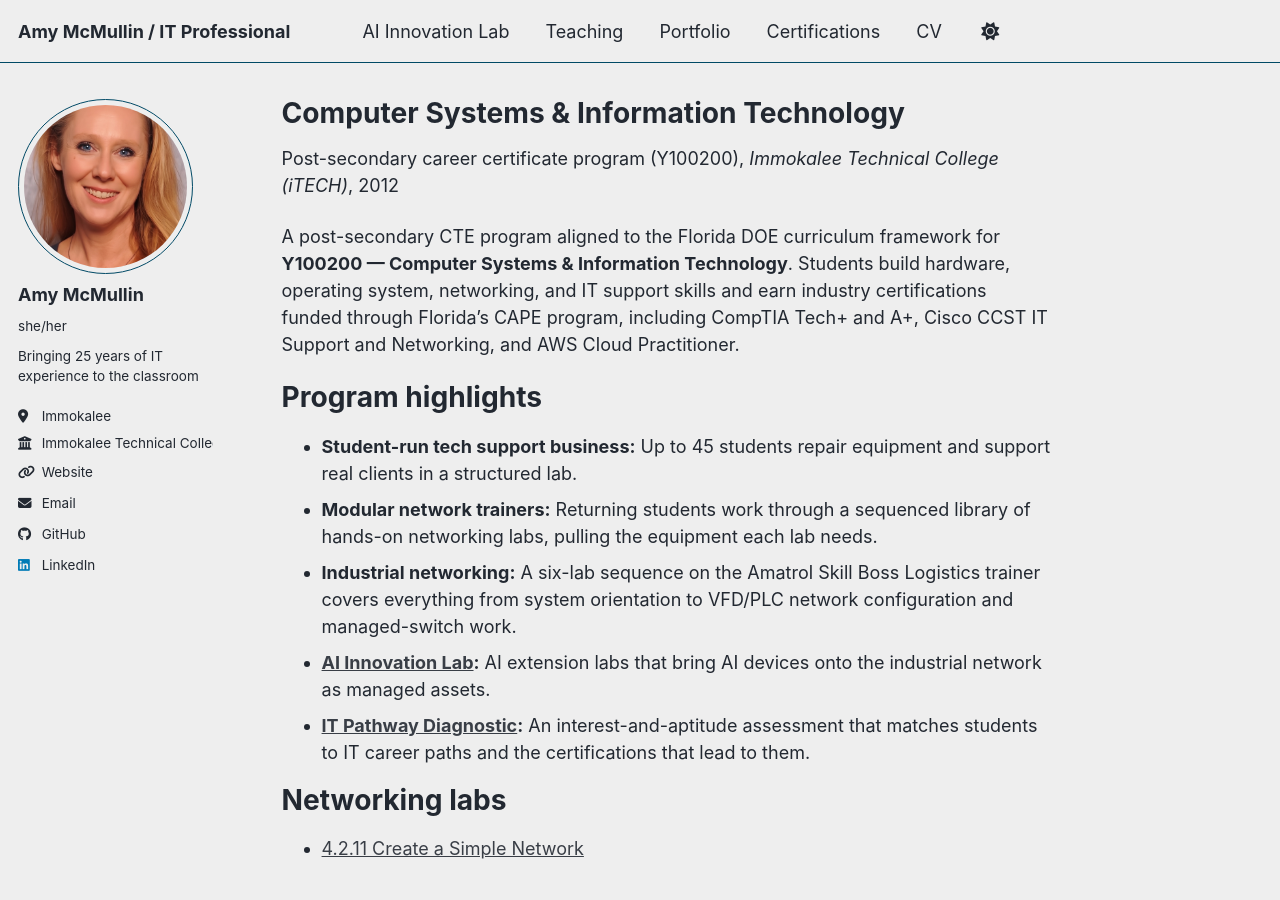
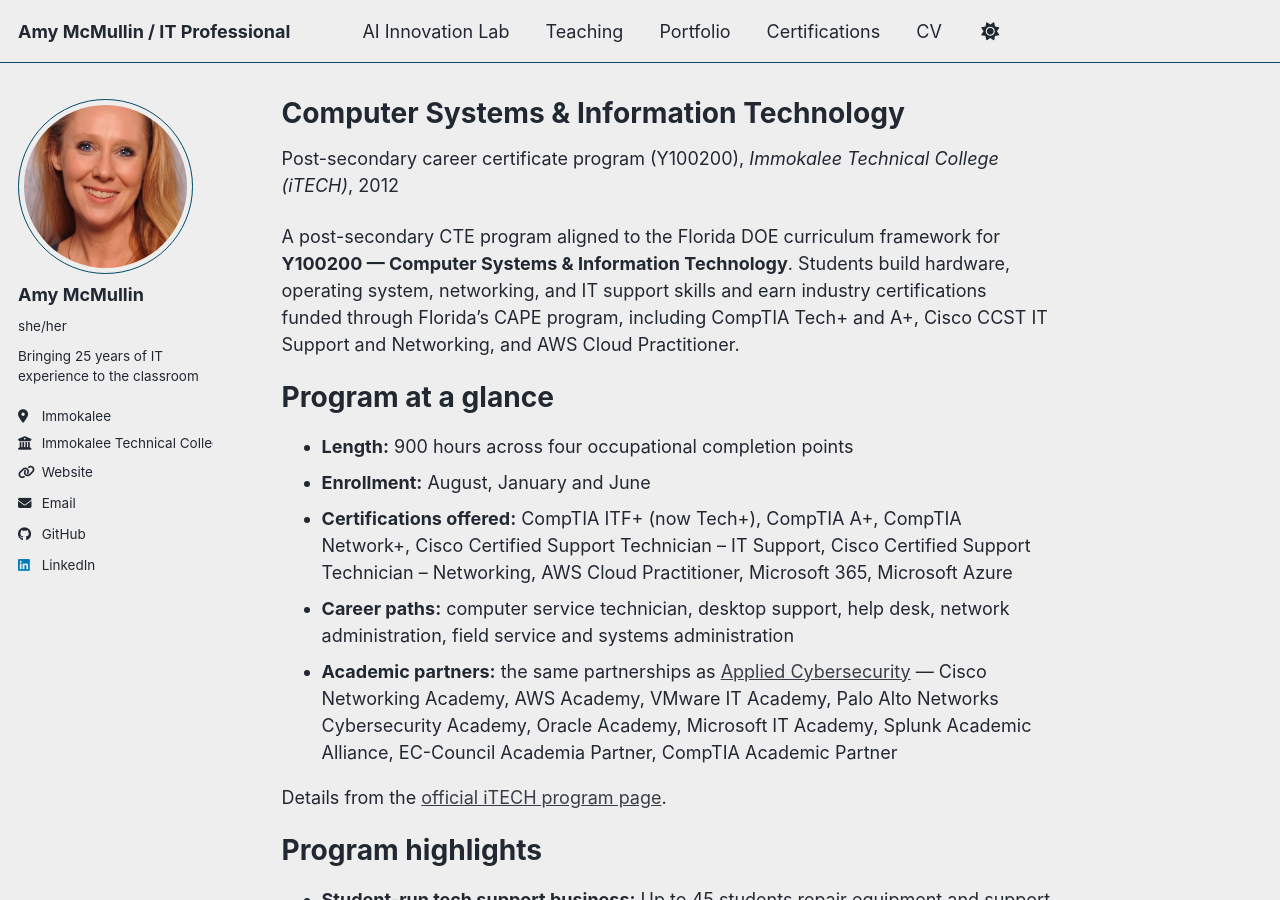
Before and after one commit to amymcmullin/amymcmullin.github.io, a Jekyll site: the page built from _teaching/2012-computer-systems-it.md, in a window 1280 px wide and 900 px high. Built offline with Jekyll 4.4.1, drawn with Linux system fonts in a browser that asks for light colours; a script bundle is joined from its source files by our own code; library files that are not in the unit come from our copies.

Commit message:
Add official program details and academic partners
Co-Authored-By: Claude Opus 5.5 <noreply@anthropic.com>
Claude-Session: https://claude.ai/code/session_01G7ZCv5M8RkYcsLmtGn7wKC

```diff
--- a/_teaching/2012-computer-systems-it.md
+++ b/_teaching/2012-computer-systems-it.md
@@ -10,6 +10,16 @@ location: "Immokalee, FL"
 
 A post-secondary CTE program aligned to the Florida DOE curriculum framework for **Y100200 — Computer Systems & Information Technology**. Students build hardware, operating system, networking, and IT support skills and earn industry certifications funded through Florida's CAPE program, including CompTIA Tech+ and A+, Cisco CCST IT Support and Networking, and AWS Cloud Practitioner.
 
+Program at a glance
+======
+* **Length:** 900 hours across four occupational completion points
+* **Enrollment:** August, January and June
+* **Certifications offered:** CompTIA ITF+ (now Tech+), CompTIA A+, CompTIA Network+, Cisco Certified Support Technician – IT Support, Cisco Certified Support Technician – Networking, AWS Cloud Practitioner, Microsoft 365, Microsoft Azure
+* **Career paths:** computer service technician, desktop support, help desk, network administration, field service and systems administration
+* **Academic partners:** the same partnerships as [Applied Cybersecurity](/teaching/applied-cybersecurity) — Cisco Networking Academy, AWS Academy, VMware IT Academy, Palo Alto Networks Cybersecurity Academy, Oracle Academy, Microsoft IT Academy, Splunk Academic Alliance, EC-Council Academia Partner, CompTIA Academic Partner
+
+Details from the [official iTECH program page](https://itc.collierschools.com/programs/career-programs-at-itech/computer-systems-and-information-technology).
+
 Program highlights
 ======
 * **Student-run tech support business:** Up to 45 students repair equipment and support real clients in a structured lab.
```
Also changed, not shown: _pages/cv.md (+1 -1 lines), _teaching/2012-applied-cybersecurity.md (+9 -0 lines).
